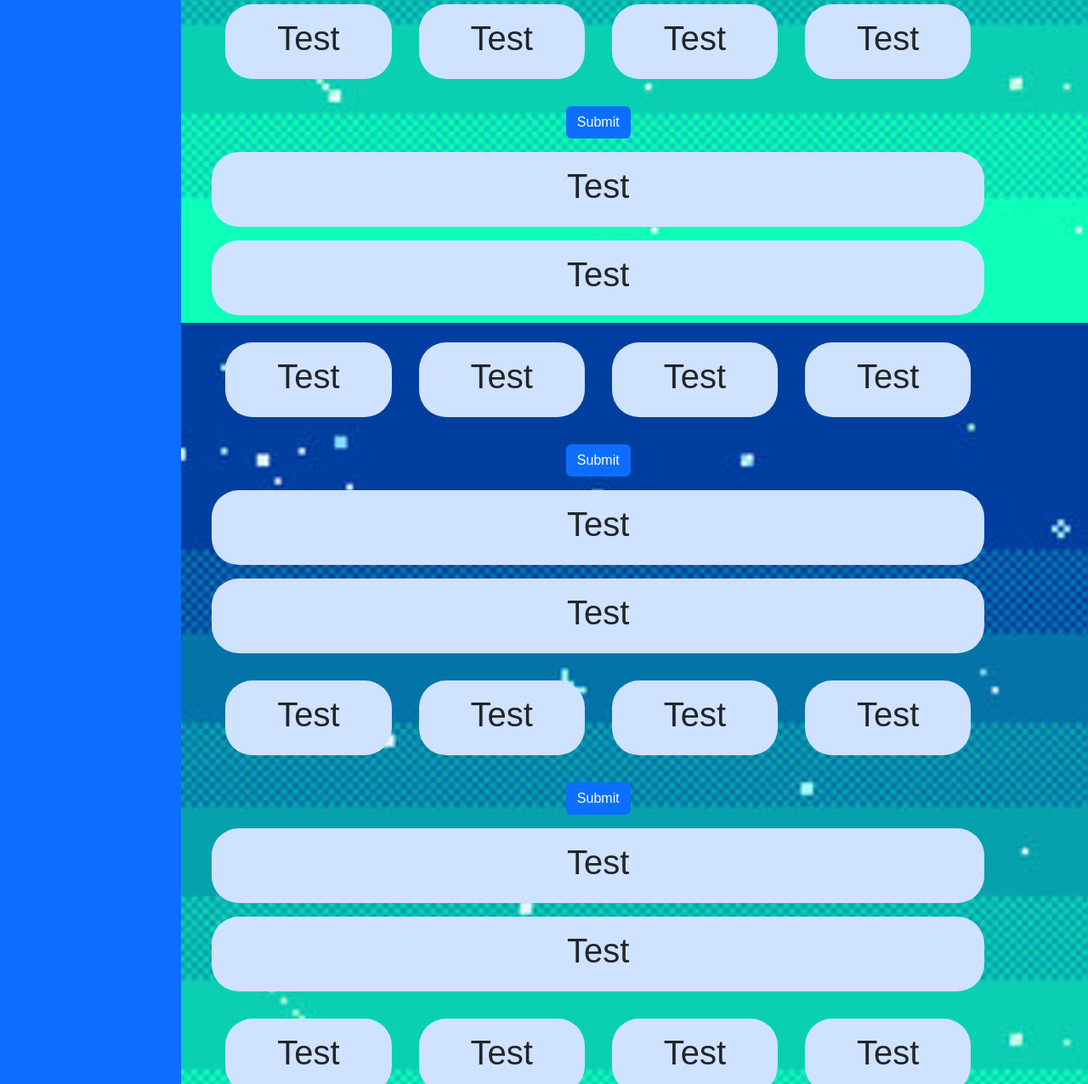
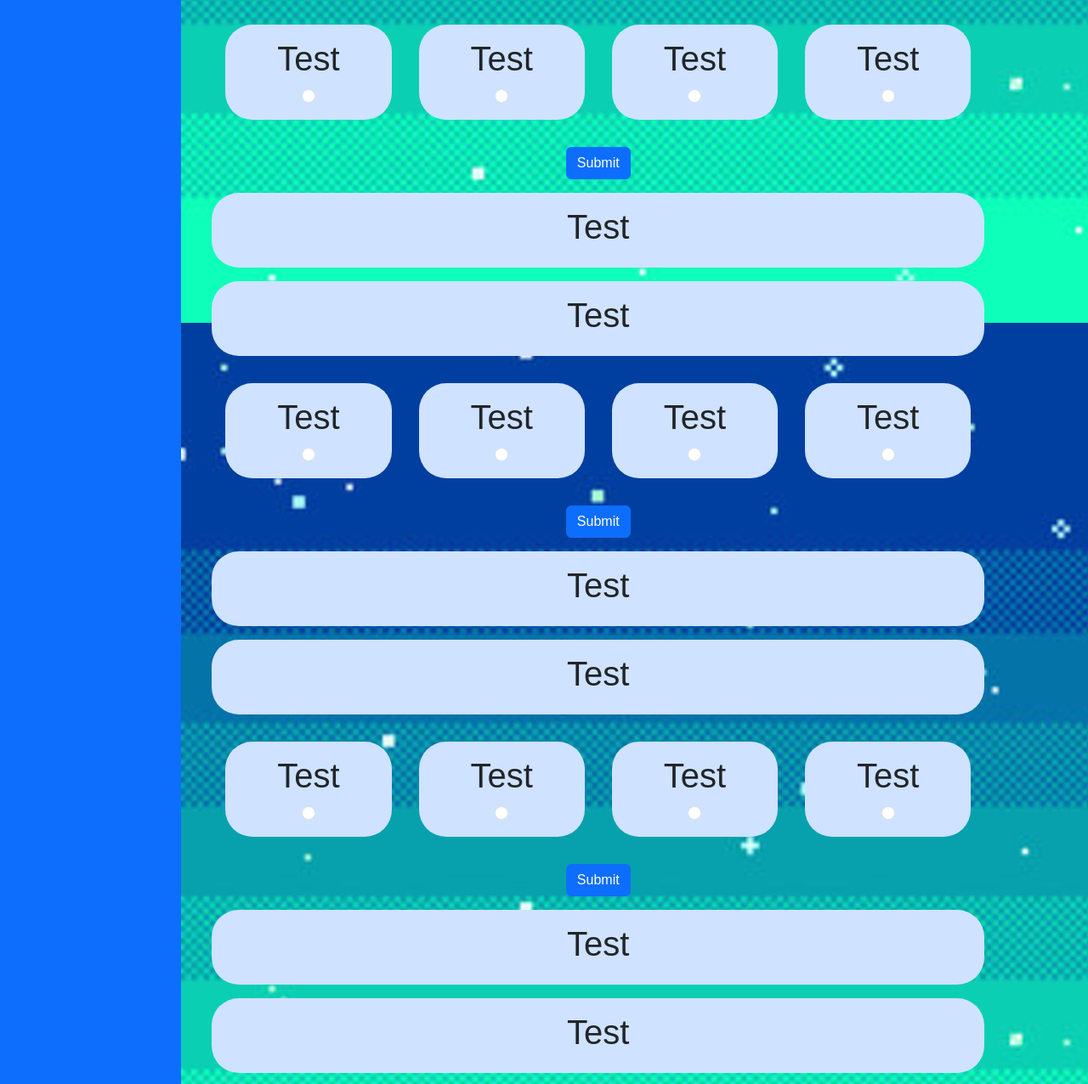
Before and after one commit to ArshaanSindhwani/EduFun, a website: page frontend/Game/Game.html in a window 1280 px wide. Shown: the part 745-2021 px from the top of the page at 85% size. Drawn offline with nearby package versions, Linux system fonts and the light colour scheme.

Commit message:
Added Radio buttons to quiz options

```diff
--- a/frontend/Game/Game.html
+++ b/frontend/Game/Game.html
@@ -51,24 +51,28 @@
                             <div class="col-3 p-3">
                                 <div class="bg-primary-subtle rounded-5 p-3">
                                     <h1 id="a-1-1">Test</h1>
+                                    <input class="form-check-input" type="radio" name="q-1" id="a-1-1">
                                 </div>
                             </div>
 
                             <div class="col-3 p-3">
                                 <div class="bg-primary-subtle rounded-5 p-3">
                                     <h1 id="a-1-2">Test</h1>
+                                    <input class="form-check-input" type="radio" name="q-1" id="a-1-2">
                                 </div>
                             </div>
 
                             <div class="col-3 p-3">
                                 <div class="bg-primary-subtle rounded-5 p-3">
                                     <h1 id="a-1-3">Test</h1>
+                                    <input class="form-check-input" type="radio" name="q-1" id="a-1-3">
                                 </div>
                             </div>
 
                             <div class="col-3 p-3">
                                 <div class="bg-primary-subtle rounded-5 p-3">
                                     <h1 id="a-1-4">Test</h1>
+                                    <input class="form-check-input" type="radio" name="q-1" id="a-1-4">
                                 </div>
                             </div>
                         </div>
@@ -92,24 +96,28 @@
                             <div class="col-3 p-3">
                                 <div class="bg-primary-subtle rounded-5 p-3">
                                     <h1 id="a-2-1">Test</h1>
+                                    <input class="form-check-input" type="radio" name="q-2" id="a-2-1">
                                 </div>
                             </div>
 
                             <div class="col-3 p-3">
                                 <div class="bg-primary-subtle rounded-5 p-3">
                                     <h1 id="a-2-2">Test</h1>
+                                    <input class="form-check-input" type="radio" name="q-2" id="a-2-2">
                                 </div>
                             </div>
 
                             <div class="col-3 p-3">
                                 <div class="bg-primary-subtle rounded-5 p-3">
                                     <h1 id="a-2-3">Test</h1>
+                                    <input class="form-check-input" type="radio" name="q-2" id="a-2-3">
                                 </div>
                             </div>
 
                             <div class="col-3 p-3">
                                 <div class="bg-primary-subtle rounded-5 p-3">
                                     <h1 id="a-2-4">Test</h1>
+                                    <input class="form-check-input" type="radio" name="q-2" id="a-2-4">
                                 </div>
                             </div>
                         </div>
@@ -132,24 +140,28 @@
                             <div class="col-3 p-3">
                                 <div class="bg-primary-subtle rounded-5 p-3">
                                     <h1 id="a-3-1">Test</h1>
+                                    <input class="form-check-input" type="radio" name="q-3" id="a-3-1">
                                 </div>
                             </div>
 
                             <div class="col-3 p-3">
                                 <div class="bg-primary-subtle rounded-5 p-3">
                                     <h1 id="a-3-2">Test</h1>
+                                    <input class="form-check-input" type="radio" name="q-3" id="a-3-2">
                                 </div>
                             </div>
 
                             <div class="col-3 p-3">
                                 <div class="bg-primary-subtle rounded-5 p-3">
                                     <h1 id="a-3-3">Test</h1>
+                                    <input class="form-check-input" type="radio" name="q-3" id="a-3-3">
                                 </div>
                             </div>
 
                             <div class="col-3 p-3">
                                 <div class="bg-primary-subtle rounded-5 p-3">
                                     <h1 id="a-3-4">Test</h1>
+                                    <input class="form-check-input" type="radio" name="q-3" id="a-3-4">
                                 </div>
                             </div>
                         </div>
@@ -173,24 +185,28 @@
                             <div class="col-3 p-3">
                                 <div class="bg-primary-subtle rounded-5 p-3">
                                     <h1 id="a-4-1">Test</h1>
+                                    <input class="form-check-input" type="radio" name="q-4" id="a-4-1">
                                 </div>
                             </div>
 
                             <div class="col-3 p-3">
                                 <div class="bg-primary-subtle rounded-5 p-3">
                                     <h1 id="a-4-2">Test</h1>
+                                    <input class="form-check-input" type="radio" name="q-4" id="a-4-2">
                                 </div>
                             </div>
 
                             <div class="col-3 p-3">
                                 <div class="bg-primary-subtle rounded-5 p-3">
                                     <h1 id="a-4-3">Test</h1>
+                                    <input class="form-check-input" type="radio" name="q-4" id="a-4-3">
                                 </div>
                             </div>
 
                             <div class="col-3 p-3">
                                 <div class="bg-primary-subtle rounded-5 p-3">
                                     <h1 id="a-4-4">Test</h1>
+                                    <input class="form-check-input" type="radio" name="q-4" id="a-4-4">
                                 </div>
                             </div>
 
@@ -215,24 +231,28 @@
                             <div class="col-3 p-3">
                                 <div class="bg-primary-subtle rounded-5 p-3">
                                     <h1 id="a-5-1">Test</h1>
+                                    <input class="form-check-input" type="radio" name="q-5" id="a-5-1">
                                 </div>
                             </div>
 
                             <div class="col-3 p-3">
                                 <div class="bg-primary-subtle rounded-5 p-3">
                                     <h1 id="a-5-2">Test</h1>
+                                    <input class="form-check-input" type="radio" name="q-5" id="a-5-2">
                                 </div>
                             </div>
 
                             <div class="col-3 p-3">
                                 <div class="bg-primary-subtle rounded-5 p-3">
                                     <h1 id="a-5-3">Test</h1>
+                                    <input class="form-check-input" type="radio" name="q-5" id="a-5-3">
                                 </div>
                             </div>
 
                             <div class="col-3 p-3">
                                 <div class="bg-primary-subtle rounded-5 p-3">
                                     <h1 id="a-5-4">Test</h1>
+                                    <input class="form-check-input" type="radio" name="q-5" id="a-5-4">
                                 </div>
                             </div>
 
```
